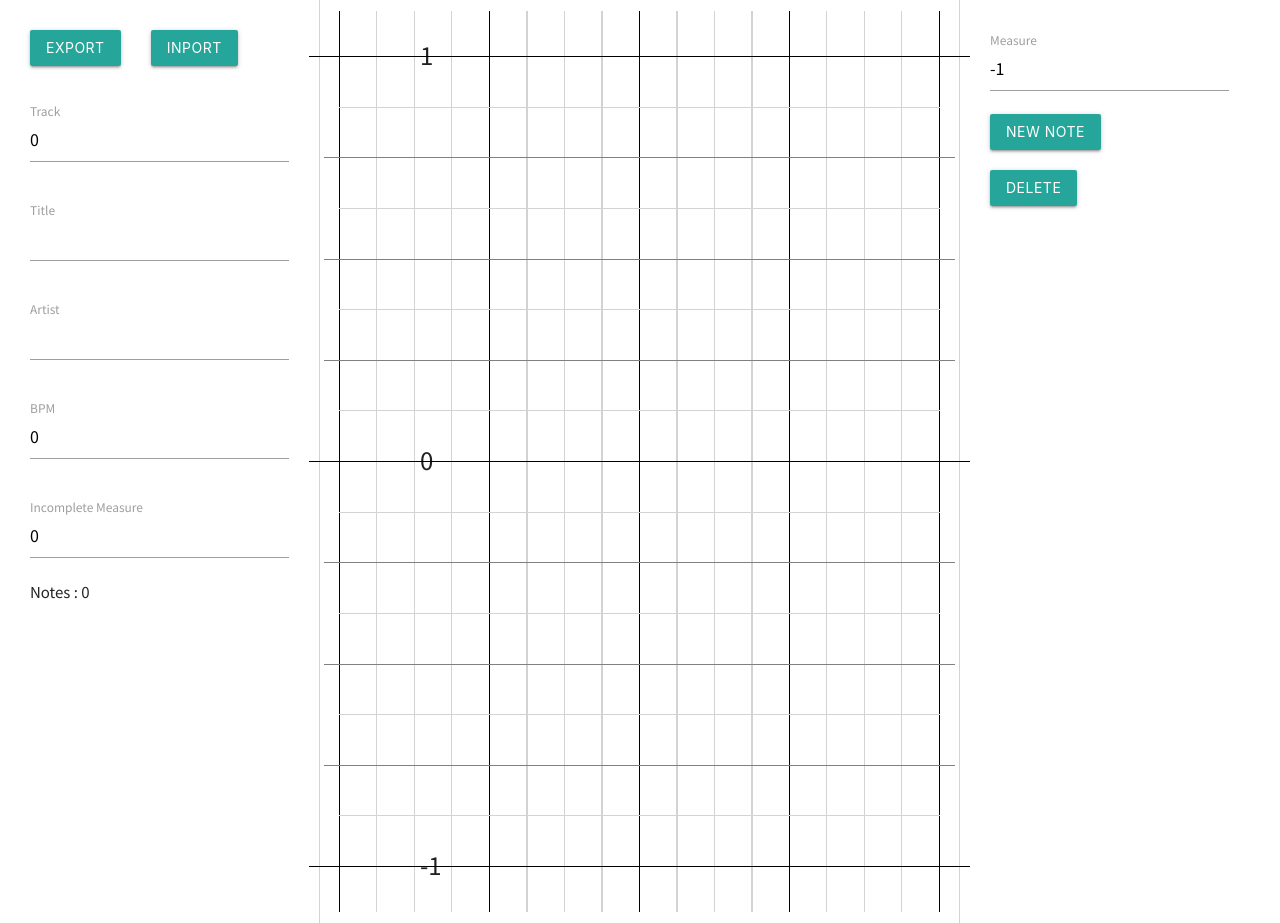
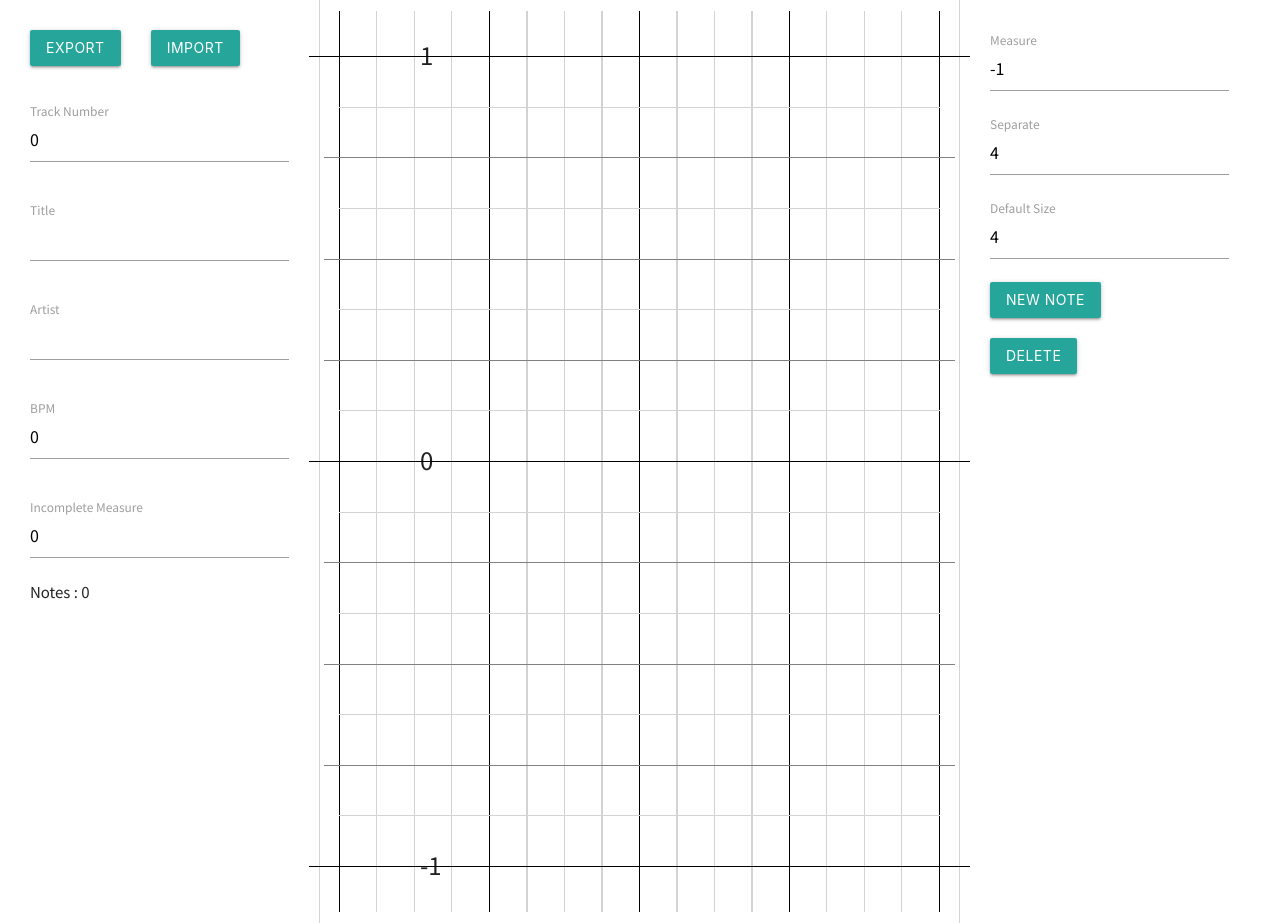
Before and after one commit to maru0210/ChartEditor, a React (Vite) app: page / in a window 1280 px wide. Built offline with nearby package versions, Linux system fonts and the light colour scheme.

Commit message:
Update: Editor, Export/Import Button

```diff
--- a/package.json
+++ b/package.json
@@ -11,6 +11,7 @@
     "format": "prettier --write src"
   },
   "dependencies": {
+    "@types/wicg-file-system-access": "^2020.9.6",
     "materialize-css": "^1.0.0-rc.2",
     "react": "^18.2.0",
     "react-dom": "^18.2.0",
--- a/src/App.tsx
+++ b/src/App.tsx
@@ -1,4 +1,4 @@
-import { ChangeEvent, useState, useEffect, useRef } from "react";
+import { ChangeEvent, useState, useEffect } from "react";
 import { Rnd } from "react-rnd";
 
 import "materialize-css/dist/css/materialize.min.css";
@@ -80,13 +80,12 @@ function App() {
         bpm: 0,
         incompMeasure: 0,
     });
-    const [dlUrl, setDLUrl] = useState<string>();
 
     const [notes, setNotes] = useState<Note[]>([]);
     const [countNotes, setCountNotes] = useState<number>(0);
     const [measure, setMeasure] = useState<number>(-1);
-
-    const inputRef = useRef<HTMLInputElement>(null);
+    const [separate, setSeparate] = useState<number>(4);
+    const [defaultSize, setDefaultSize] = useState<number>(4);
 
     const UnSelectAll = (_notes: Note[]) => {
         return _notes.map((note) => {
@@ -99,7 +98,7 @@ function App() {
         const _note: Note = {
             x: 17,
             y: 4 + measure * 4,
-            size: 2,
+            size: defaultSize,
             key: countNotes,
             isSelect: true,
         };
@@ -117,7 +116,7 @@ function App() {
                 if (note.key === key) {
                     x = Math.round((x - 180) / 37.5);
                     note.x = 0 <= x && x <= 15 ? x : note.x;
-                    y = 8 - Math.round(((y - 50) / 50.6) * 2) / 4;
+                    y = 8 - Math.round(((y - 50) / 101.2) * separate) / separate;
                     note.y = 0 <= y && y <= 8 ? y + measure * 4 : note.y;
                 }
                 return note;
@@ -150,7 +149,11 @@ function App() {
         setMeasure(() => (delta > 0 ? measure - 1 : measure + 1));
     };
 
-    const Export = () => {
+    const handleData = (e: ChangeEvent<HTMLInputElement>) => {
+        setData((old) => ({ ...old, [e.target.id]: e.target.value }));
+    };
+
+    const fileExport = async () => {
         const _noteData: _NoteData[] = [];
         notes.forEach((note) => {
             _noteData.push({
@@ -164,24 +167,22 @@ function App() {
         const _data: _Data = data;
         _data.noteData = _noteDataSorted;
 
-        console.log(JSON.stringify(_data));
-        setDLUrl(
-            "data:text/plain;charset=utf-8," +
-                encodeURIComponent(JSON.stringify(_data)),
-        );
+        const fh = await window.showSaveFilePicker({
+            suggestedName: data.track.toString().padStart(3, "0") + ".json",
+        });
+        const stream = await fh.createWritable();
+        const blob = new Blob([JSON.stringify(_data)]);
+        await stream.write(blob);
+        await stream.close();
     };
 
-    const handleData = (e: ChangeEvent<HTMLInputElement>) => {
-        setData((old) => ({ ...old, [e.target.id]: e.target.value }));
-    };
+    const fileImport = async () => {
+        const fh: FileSystemFileHandle[] = await window.showOpenFilePicker({
+            types: [{ accept: { "data/JSON": [".json"] } }],
+        });
+        console.log(await fh[0].getFile());
+        const file: File = await fh[0].getFile();
 
-    const fileUpload = () => {
-        if (inputRef.current == null) return;
-        inputRef.current.click();
-    };
-
-    const onFileInputChange = (e: ChangeEvent<HTMLInputElement>) => {
-        if (e.target.files == null) return;
         const reader = new FileReader();
         reader.onload = () => {
             if (typeof reader.result != "string") return;
@@ -200,38 +201,27 @@ function App() {
                 });
             });
             setNotes(() => _notes);
+            setCountNotes(() => _notes.length);
         };
-        reader.readAsText(e.target.files[0]);
+        reader.readAsText(file);
     };
 
     return (
         <>
             <div id="config">
                 <div className="interFace">
-                    <a
-                        href={dlUrl}
-                        download={
-                            data.track.toString().padStart(3, "0") + ".json"
-                        }
+                    <button
                         className="waves-effect waves-light btn"
-                        onClick={() => Export()}
+                        onClick={() => fileExport()}
                     >
                         EXPORT
-                    </a>
-                    <div className="inputFile">
-                        <button
-                            onClick={() => fileUpload()}
-                            className="waves-effect waves-light btn"
-                        >
-                            INPORT
-                        </button>
-                        <input
-                            hidden
-                            ref={inputRef}
-                            type="file"
-                            onChange={(e) => onFileInputChange(e)}
-                        ></input>
-                    </div>
+                    </button>
+                    <button
+                        onClick={() => fileImport()}
+                        className="waves-effect waves-light btn"
+                    >
+                        IMPORT
+                    </button>
                 </div>
 
                 <div className="input-field">
@@ -243,7 +233,7 @@ function App() {
                         className="validate"
                     ></input>
                     <label htmlFor="track" className="active">
-                        Track
+                        Track Number
                     </label>
                 </div>
                 <div className="input-field">
@@ -349,6 +339,30 @@ function App() {
                         Measure
                     </label>
                 </div>
+                <div className="input-field">
+                    <input
+                        id="separate"
+                        value={separate}
+                        onChange={(e) => setSeparate(Number(e.target.value))}
+                        type="number"
+                        className="validate"
+                    ></input>
+                    <label htmlFor="incompletemeasure" className="active">
+                        Separate
+                    </label>
+                </div>
+                <div className="input-field">
+                    <input
+                        id="separate"
+                        value={defaultSize}
+                        onChange={(e) => setDefaultSize(Number(e.target.value))}
+                        type="number"
+                        className="validate"
+                    ></input>
+                    <label htmlFor="incompletemeasure" className="active">
+                        Default Size
+                    </label>
+                </div>
                 <button
                     className="waves-effect waves-light btn"
                     onClick={() => NewNote()}
```
Also changed, not shown: 1 other file (tests, documents, lock files or other folders).
